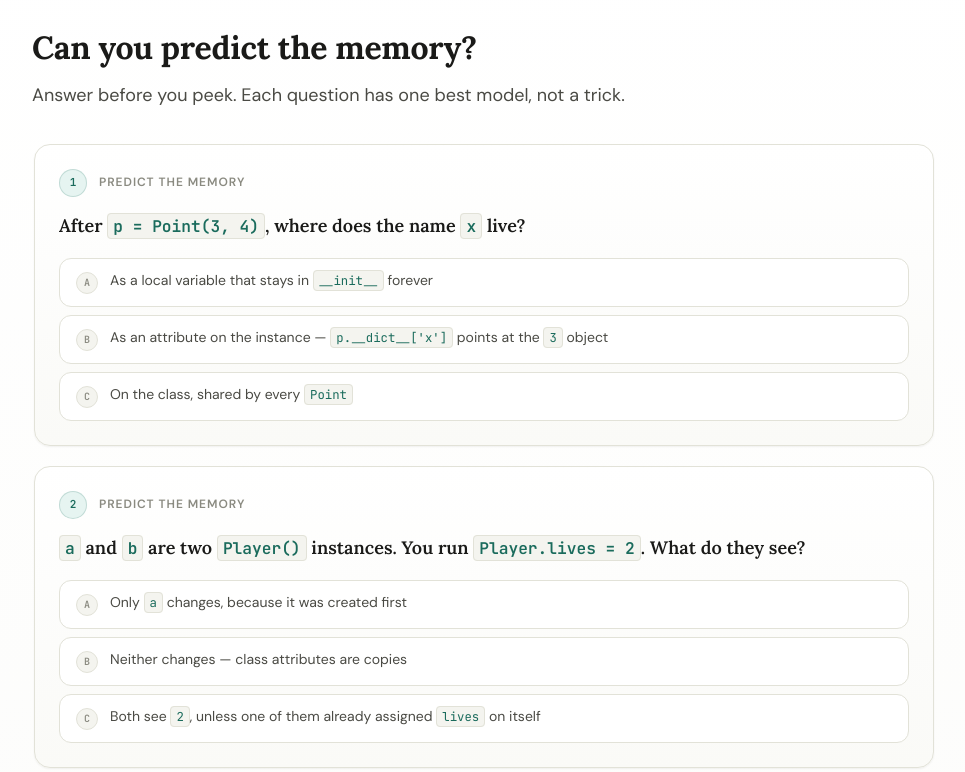
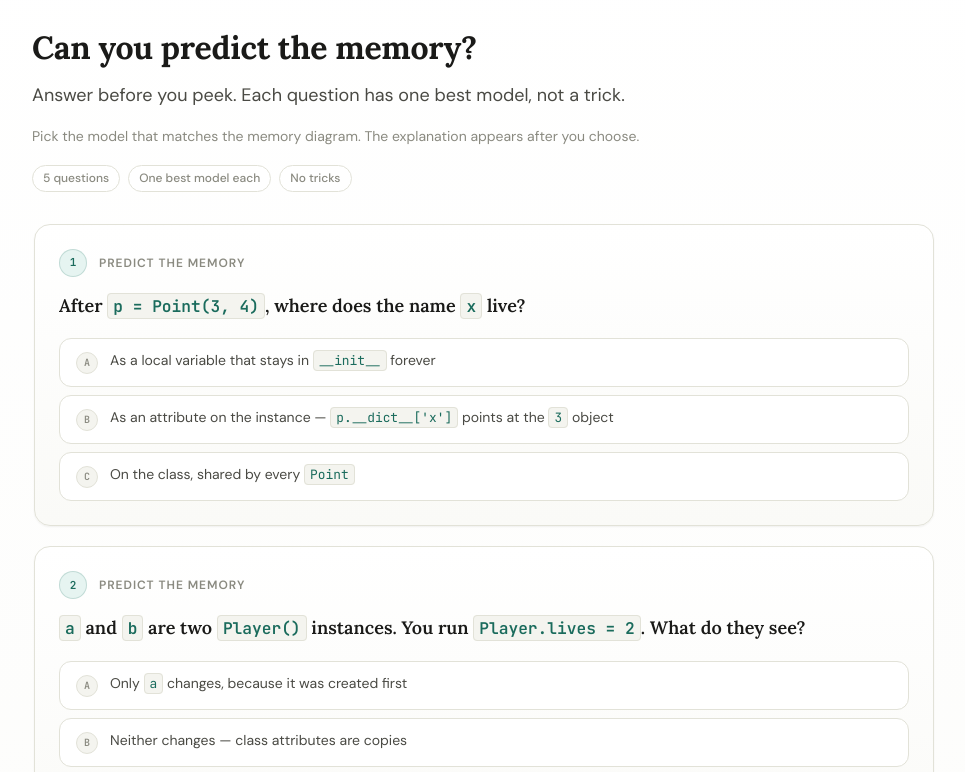
Before and after one commit to inboxpraveen/Py-Internals, a plain HTML site: page sessions/04-classes/index.html in a window 1280 px wide. Shown: the part 6088-6860 px from the top of the page, without its empty margins (296-1261 px from the left). Drawn offline with Linux system fonts and the light colour scheme.

Commit message:
Ui Consistency & Natural Language Improvement

```diff
--- a/assets/css/components.css
+++ b/assets/css/components.css
@@ -569,8 +569,32 @@ kbd {
   color: var(--clr-text-2);
   font-size: var(--fs-md);
   line-height: var(--lh-loose);
+  margin: 0 0 var(--sp-3);
+  max-width: 640px;
+}
+
+.quiz__hint {
+  font-size: var(--fs-sm);
+  color: var(--clr-text-3);
+  line-height: var(--lh-loose);
+  margin: 0 0 var(--sp-4);
+}
+
+.quiz__meta {
+  display: flex;
+  flex-wrap: wrap;
+  gap: var(--sp-2);
   margin: 0 0 var(--sp-8);
-  max-width: 640px;
+}
+
+.quiz__meta span {
+  font-size: var(--fs-xs);
+  font-weight: 500;
+  color: var(--clr-text-3);
+  background: var(--clr-surface);
+  border: 1px solid var(--clr-border);
+  border-radius: var(--radius-full);
+  padding: 3px 10px;
 }
 
 .quiz-card {
@@ -684,6 +708,11 @@ kbd {
 }
 
 .quiz-option:last-of-type { margin-bottom: 0; }
+
+.quiz-option code,
+.quiz-explain code {
+  font-size: 0.92em;
+}
 
 .quiz-option:hover:not(:disabled) {
   border-color: var(--clr-accent);
--- a/assets/js/core.js
+++ b/assets/js/core.js
@@ -228,6 +228,22 @@ PJ.Core = (function () {
       const cards = [...quiz.querySelectorAll('.quiz-card')];
       let answered = 0;
       let correct = 0;
+
+      const lede = quiz.querySelector('.quiz__lede');
+      if (lede && !quiz.querySelector('.quiz__hint')) {
+        const hint = document.createElement('p');
+        hint.className = 'quiz__hint';
+        hint.textContent = 'Pick the model that matches the memory diagram. The explanation appears after you choose.';
+        lede.after(hint);
+
+        const meta = document.createElement('div');
+        meta.className = 'quiz__meta';
+        meta.innerHTML =
+          `<span>${cards.length} question${cards.length === 1 ? '' : 's'}</span>` +
+          `<span>One best model each</span>` +
+          `<span>No tricks</span>`;
+        hint.after(meta);
+      }
 
       cards.forEach((card, index) => {
         const q = card.querySelector('.quiz-card__q');
```
